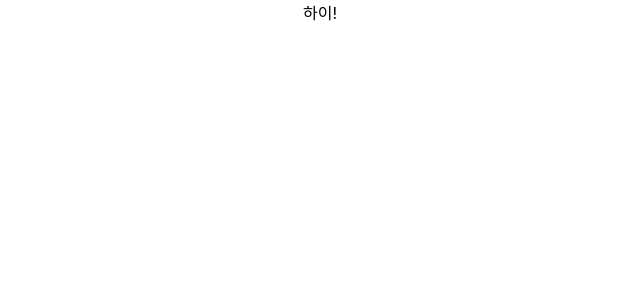
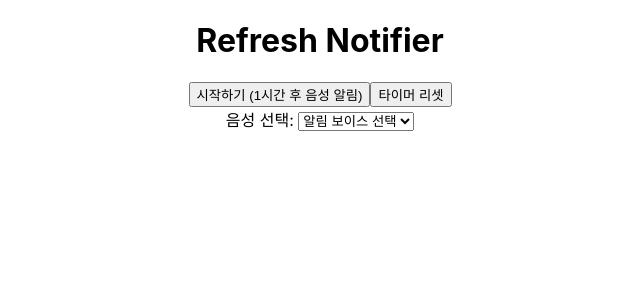
Before and after one commit to hhhyeon97/refresh-notifier, a React (Create React App) app: page / in a window 1280 px wide. Shown: the top 300 px of the page, without its empty margins (320-960 px from the left). Built offline with nearby package versions, Linux system fonts and the light colour scheme.

Commit message:
✨ 알림기능

```diff
--- a/src/App.css
+++ b/src/App.css
@@ -1,38 +1,3 @@
-.App {
+body {
   text-align: center;
 }
-
-.App-logo {
-  height: 40vmin;
-  pointer-events: none;
-}
-
-@media (prefers-reduced-motion: no-preference) {
-  .App-logo {
-    animation: App-logo-spin infinite 20s linear;
-  }
-}
-
-.App-header {
-  background-color: #282c34;
-  min-height: 100vh;
-  display: flex;
-  flex-direction: column;
-  align-items: center;
-  justify-content: center;
-  font-size: calc(10px + 2vmin);
-  color: white;
-}
-
-.App-link {
-  color: #61dafb;
-}
-
-@keyframes App-logo-spin {
-  from {
-    transform: rotate(0deg);
-  }
-  to {
-    transform: rotate(360deg);
-  }
-}
--- a/src/App.js
+++ b/src/App.js
@@ -1,8 +1,14 @@
 import logo from './logo.svg';
 import './App.css';
+import Notification from './Notification';
 
 function App() {
-  return <div className="App">하이!</div>;
+  return (
+    <div className="App">
+      <h1>Refresh Notifier</h1>
+      <Notification />
+    </div>
+  );
 }
 
 export default App;
--- /dev/null
+++ b/src/Notification.js
@@ -0,0 +1,96 @@
+import React, { useState, useEffect } from 'react';
+
+const Notification = () => {
+  const [isStarted, setIsStarted] = useState(false);
+  const [seconds, setSeconds] = useState(0); // 경과 시간 (초)
+  const [timerId, setTimerId] = useState(null); // 타이머 ID
+  const [selectedVoice, setSelectedVoice] = useState(null); // 사용자가 선택한 음성
+  const [voices, setVoices] = useState([]); // 음성 목록
+
+  // 음성 목록을 불러와서 상태에 저장
+  useEffect(() => {
+    const getVoices = () => {
+      const voicesList = window.speechSynthesis.getVoices();
+      setVoices(voicesList);
+    };
+
+    // 음성 목록 로드 시 처리
+    window.speechSynthesis.onvoiceschanged = getVoices;
+
+    // 초기 음성 목록을 가져오는 시점
+    getVoices();
+  }, []);
+
+  const startTimer = () => {
+    setIsStarted(true);
+    setSeconds(0); // 타이머 시작 시초기화
+    const id = setInterval(() => {
+      setSeconds((prevSeconds) => prevSeconds + 1);
+    }, 1000); // 1초마다 경과 시간 업데이트
+    setTimerId(id);
+  };
+
+  // 1시간 후에 음성 알림 (테스트로 5초)
+  useEffect(() => {
+    if (seconds === 5) {
+      // 5초가 경과하면 알림 시작
+      const messageText = '1시간이 지났습니다! 스트레칭 하셔요';
+      const speech = new SpeechSynthesisUtterance(messageText);
+      speech.lang = 'ko-KR'; // 한국어 설정
+      speech.rate = 1.0; // 음성 속도
+
+      // 사용자가 선택한 음성으로 설정
+      if (selectedVoice) {
+        speech.voice = selectedVoice;
+      }
+
+      window.speechSynthesis.speak(speech);
+      clearInterval(timerId); // 타이머 멈추기
+    }
+  }, [seconds, selectedVoice, timerId]); // 경과 시간 변경 시마다 실행
+
+  // 타이머를 리셋하려면
+  const resetTimer = () => {
+    clearInterval(timerId); // 기존 타이머 정지
+    setIsStarted(false);
+    setSeconds(0); // 시간 초기화
+  };
+
+  return (
+    <div>
+      <button onClick={startTimer}>시작하기 (1시간 후 음성 알림)</button>
+      <button onClick={resetTimer}>타이머 리셋</button>
+
+      {/* 음성 선택 */}
+      <div>
+        <label htmlFor="voiceSelect">음성 선택: </label>
+        <select
+          id="voiceSelect"
+          onChange={(e) => {
+            const selected = voices.find(
+              (voice) => voice.name === e.target.value,
+            );
+            setSelectedVoice(selected);
+          }}
+        >
+          <option value="">알림 보이스 선택</option>
+          {voices.map((voice, index) => (
+            <option key={index} value={voice.name}>
+              {voice.name}
+            </option>
+          ))}
+        </select>
+      </div>
+
+      {isStarted && (
+        <div>
+          {/* // todo : 일시정지 추가 or 작업 시간 누적해서 보여줄 수 있는 */}
+          <p>타이머: {seconds}초</p> {/* 경과 시간 표시 */}
+          {seconds < 5 ? <p>⏰ 작업중...</p> : <p>🤸‍♂️ 스트레칭 하자</p>}
+        </div>
+      )}
+    </div>
+  );
+};
+
+export default Notification;
```
